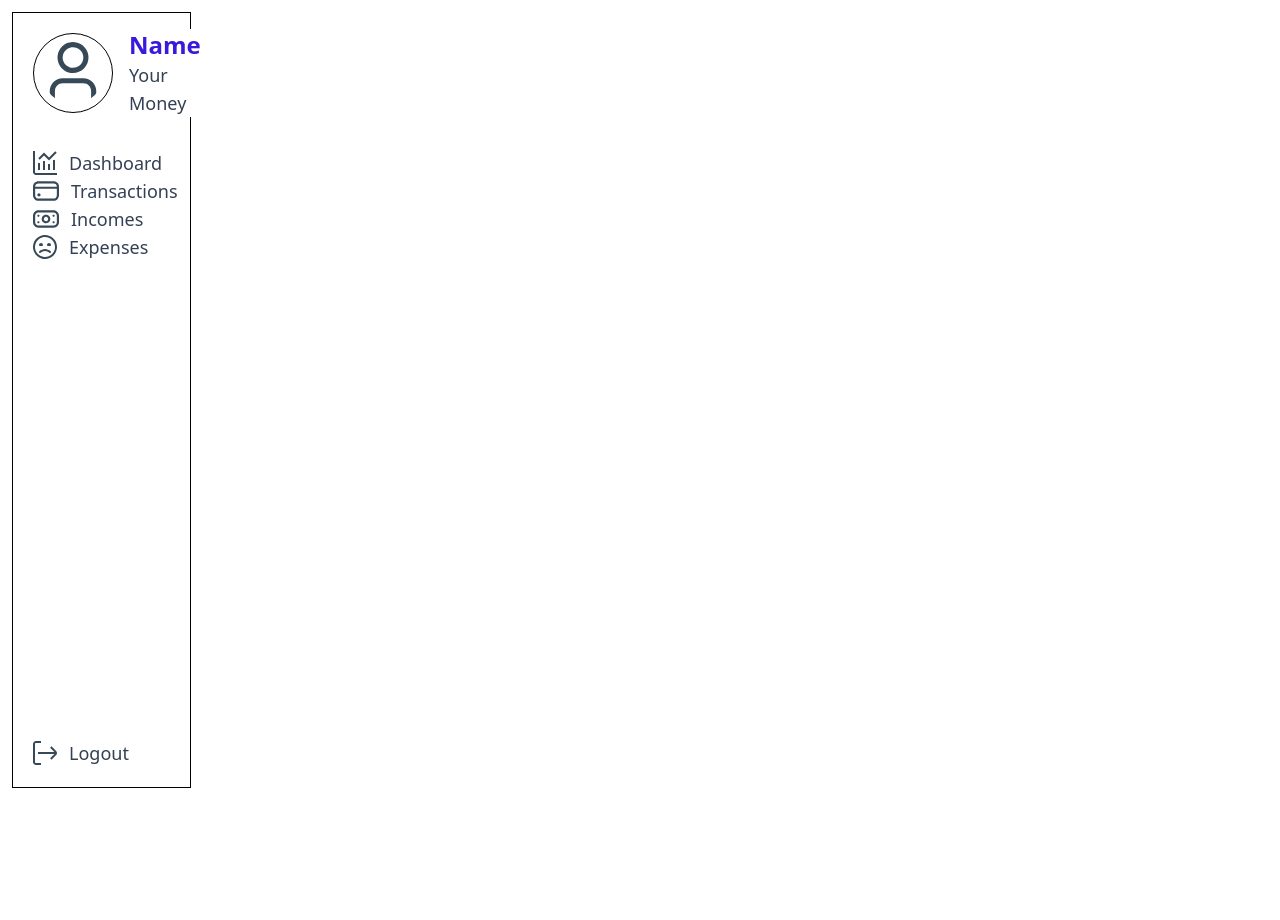
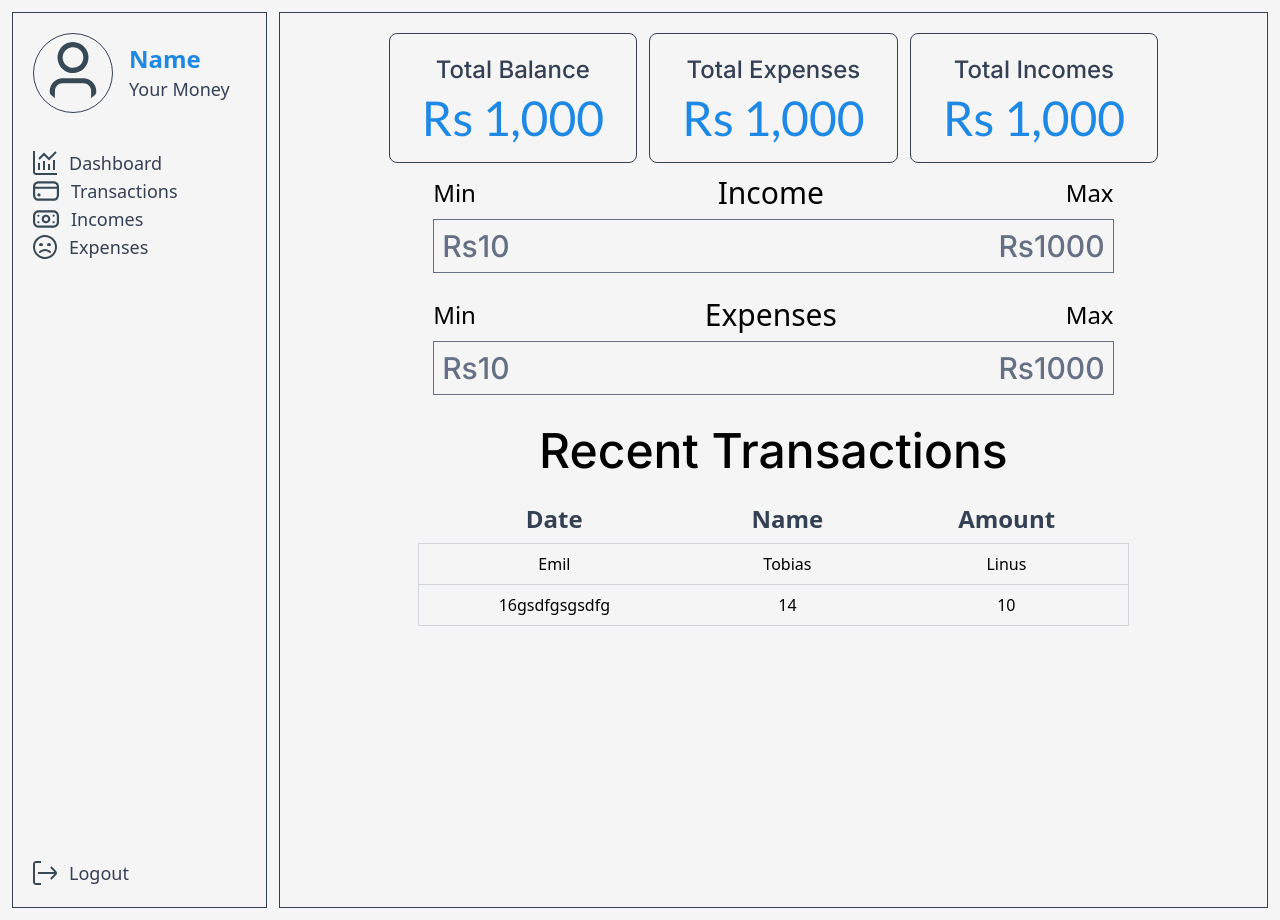
Before and after one commit to Karam-Abbas/Finance-Tracker, a React (Vite) app in the folder Client/: page /dashboard in a window 1280 px wide. Before the commit the page ends 800 px from the top, so only its background shows below. Built offline with nearby package versions, Linux system fonts and the light colour scheme.

Commit message:
bottom of the dashboard needs some fixing else dashboard is ready.

```diff
--- a/Client/index.html
+++ b/Client/index.html
@@ -6,13 +6,11 @@
     <link rel="preconnect" href="https://fonts.gstatic.com" crossorigin />
     <link rel="preconnect" href="https://fonts.googleapis.com" />
     <link rel="preconnect" href="https://fonts.gstatic.com" crossorigin />
+    <link rel="preconnect" href="https://fonts.googleapis.com" />
+    <link rel="preconnect" href="https://fonts.gstatic.com" crossorigin />
     <link
-      href="https://fonts.googleapis.com/css2?family=Karla:ital,wght@0,200..800;1,200..800&family=Lato:ital,wght@0,100;0,300;0,400;0,700;0,900;1,100;1,300;1,400;1,700;1,900&display=swap"
+      href="https://fonts.googleapis.com/css2?family=Inter:ital,opsz,wght@0,14..32,100..900;1,14..32,100..900&family=Karla:ital,wght@0,200..800;1,200..800&family=Lato:ital,wght@0,100;0,300;0,400;0,700;0,900;1,100;1,300;1,400;1,700;1,900&display=swap"
       rel="stylesheet"
-    />
-    <link
-      rel="stylesheet"
-      href="https://fonts.googleapis.com/css2?family=Inter:wght@300;400;500;600;700&display=swap"
     />
     <meta name="viewport" content="width=device-width, initial-scale=1.0" />
     <title>Finance Tracker</title>
--- a/Client/public/stylesheets/LogIn.css
+++ b/Client/public/stylesheets/LogIn.css
@@ -1,11 +1,12 @@
 :root {
   --primary-color: #344054;
   --secondary-color: #1adc30;
-  --accent-color: #371adc;
+  --accent-color: #1E88E5;
   --placeholder-color: #667085;
-  --main-background:white;
-  --containers-background:white;
+  --main-background:#F5F5F5;
+  --containers-background:#F5F5F5;
   --drop-shadow:black;
+  --danger:red;
 }
 
 [data-theme="dark"] {
@@ -16,11 +17,17 @@
 --main-background: #1c1f2a;    /* Dark background */
 --containers-background: #2a2d3e; /* Slightly lighter for containers */
 --drop-shadow: rgba(0, 0, 0, 1); /* Soft black for shadows */
+--danger: #fa5b59;
 }
 
 
 *{
   background-color: var(--main-background);
+}
+
+html,* {
+  margin: 0;
+  padding: 0;
 }
 
 .mainContainer {
--- a/Client/public/stylesheets/Sidebar.css
+++ b/Client/public/stylesheets/Sidebar.css
@@ -1,4 +1,4 @@
-*{
-    padding: 0;
-    margin: 0;
+* {
+  padding: 0;
+  margin: 0;
 }
--- a/Client/src/components/Dashboard.jsx
+++ b/Client/src/components/Dashboard.jsx
@@ -1,9 +1,102 @@
-import React from 'react'
-import {Sidebar} from './index.js'
+import React from "react";
+import { Sidebar } from "./index.js";
 
 const Dashboard = () => {
   return (
-    <Sidebar/>
-  )
-}
-export default Dashboard
+    <div className="flex flex-row items-center justify-center">
+      <Sidebar />
+      <div className="border-x border-y border-solid border-[--primary-color] h-[56rem] w-full mr-3 p-5">
+        <div className="flex flex-row items-center justify-center gap-3">
+          <div className="flex flex-col items-center justify-end gap-2 border-x border-y border-solid border-[--primary-color] px-8 py-5 rounded-lg">
+            <div className="text-2xl text-[--primary-color] font-medium font-inter">
+              Total Balance
+            </div>
+            <div className="text-5xl text-[--accent-color] font-medium font-lato">
+              Rs 1,000
+            </div>
+          </div>
+          <div className="flex flex-col items-center justify-end gap-2 border-x border-y border-solid border-[--primary-color] px-8 py-5 rounded-lg">
+            <div className="text-2xl text-[--primary-color] font-medium font-inter">
+              Total Expenses
+            </div>
+            <div className="text-5xl text-[--accent-color] font-medium font-lato">
+              Rs 1,000
+            </div>
+          </div>
+          <div className="flex flex-col items-center justify-end gap-2 border-x border-y border-solid border-[--primary-color] px-8 py-5 rounded-lg">
+            <div className="text-2xl text-[--primary-color] font-medium font-inter">
+              Total Incomes
+            </div>
+            <div className="text-5xl text-[--accent-color] font-medium font-lato">
+              Rs 1,000
+            </div>
+          </div>
+        </div>
+        <div className="flex flex-col items-center gap-2 px-5 py-3">
+          <div className="flex flex-row items-center justify-between w-3/4">
+            <span className="text-2xl font-medium">Min</span>
+            <span className="text-3xl font-medium">Income</span>
+            <span className="text-2xl font-medium">Max</span>
+          </div>
+          <div className="flex flex-row items-center justify-between w-3/4 border-x border-y border-[--placeholder-color] border-solid p-2">
+            <span className="text-3xl font-medium font-inter text-[--placeholder-color]">
+              Rs10
+            </span>
+            <span className="text-3xl font-medium font-inter text-[--placeholder-color]">
+              Rs1000
+            </span>
+          </div>
+        </div>
+        <div className="flex flex-col items-center gap-2 px-5 py-3">
+          <div className="flex flex-row items-center justify-between w-3/4">
+            <span className="text-2xl font-medium">Min</span>
+            <span className="text-3xl font-medium">Expenses</span>
+            <span className="text-2xl font-medium">Max</span>
+          </div>
+          <div className="flex flex-row items-center justify-between w-3/4 border-x border-y border-[--placeholder-color] border-solid p-2">
+            <span className="text-3xl font-medium font-inter text-[--placeholder-color]">
+              Rs10
+            </span>
+            <span className="text-3xl font-medium font-inter text-[--placeholder-color]">
+              Rs1000
+            </span>
+          </div>
+        </div>
+
+        <div className="flex items-center justify-center text-5xl font-medium font-inter p-5">
+          <p>Recent Transactions</p>
+        </div>
+        <div className="flex flex-col items-center justify-center  w-full">
+          <table class="w-3/4">
+            <thead>
+              <tr>
+                <th class=" px-4 py-2 text-center text-[--primary-color] text-2xl font-semibold">
+                  Date
+                </th>
+                <th class=" px-4 py-2 text-center text-[--primary-color] text-2xl font-semibold">
+                  Name
+                </th>
+                <th class=" px-4 py-2 text-center text-[--primary-color] text-2xl font-semibold">
+                  Amount
+                </th>
+              </tr>
+            </thead>
+            <tbody>
+              <tr class="bg-white hover:bg-gray-50 border border-x border-gray-300">
+                <td class="px-4 py-2 text-center">Emil</td>
+                <td class="px-4 py-2 text-center">Tobias</td>
+                <td class="px-4 py-2 text-center">Linus</td>
+              </tr>
+              <tr class="bg-white hover:bg-gray-50 border border-x border-gray-300">
+                <td class="px-4 py-2 text-center">16gsdfgsgsdfg</td>
+                <td class="px-4 py-2 text-center">14</td>
+                <td class="px-4 py-2 text-center">10</td>
+              </tr>
+            </tbody>
+          </table>
+        </div>
+      </div>
+    </div>
+  );
+};
+export default Dashboard;
--- a/Client/src/components/Header.jsx
+++ b/Client/src/components/Header.jsx
@@ -1,8 +1,14 @@
 import React from 'react'
-
+import {ThemeSwitch} from './index.js'
+import '../../public/stylesheets/LogIn.css'
 function Header() {
   return (
-    <div className='w-full h-6 bg-green-400'>Header</div>
+    <>
+    <div className='flex items-center justify-between h-6 px-7 py-5'>
+      <div className='text-[--primary-color] text-lg'>Finance Tracker</div>
+      <ThemeSwitch />
+    </div>
+    </>
   )
 }
 
--- a/Client/src/components/Sidebar.jsx
+++ b/Client/src/components/Sidebar.jsx
@@ -5,11 +5,11 @@ import "../../public/stylesheets/LogIn.css";
 const Sidebar = () => {
   return (
     <>
-      <div className="h-[97vh] border-solid border-y border-x border-black w-[14vw] p-5 m-3 flex flex-col">
+      <div className="h-[56rem] border-solid border-y border-x border-[--primary-color] w-[20rem] p-5 m-3 flex flex-col">
         <div className="flex flex-row items-start gap-4">
           <img
             src="../../public/images/user.svg"
-            className="w-20 h-20 p-2 rounded-full border-solid border-y border-x border-black"
+            className="w-20 h-20 p-2 rounded-full border-solid border-y border-x border-[--primary-color]"
           />
           <div className="h-20 flex flex-col items-start justify-center">
             <div className="text-2xl font-bold text-[--accent-color]">Name</div>
@@ -19,29 +19,28 @@ const Sidebar = () => {
           </div>
         </div>
         <div className="flex flex-col justify-between h-full">
-
           <div className="pt-9">
             <div className="flex flex-row gap-3 items-center justify-start hover:border-[--primary-color] hover:border-l-2 hover:px-2 hover:scale-105 hover:transition-all duration-100">
               <img src="../../public/images/chart-histogram.svg" className="" />
-              <a className="text-lg font-medium text-[--primary-color] hover: cursor-pointer">
+              <a className="text-lg font-normal text-[--primary-color] hover: cursor-pointer">
                 Dashboard
               </a>
             </div>
             <div className="flex flex-row gap-3 items-center justify-start hover:border-[--primary-color] hover:border-l-2 hover:px-2 hover:scale-105 hover:transition-all duration-100">
               <img src="../../public/images/credit-card.svg" className="" />
-              <a className="text-lg font-medium text-[--primary-color] hover: cursor-pointer">
+              <a className="text-lg font-normal text-[--primary-color] hover: cursor-pointer">
                 Transactions
               </a>
             </div>
             <div className="flex flex-row gap-3 items-center justify-start hover:border-[--primary-color] hover:border-l-2 hover:px-2 hover:scale-105 hover:transition-all duration-100">
               <img src="../../public/images/money.svg" className="" />
-              <a className="text-lg font-medium text-[--primary-color] hover: cursor-pointer">
+              <a className="text-lg font-normal text-[--primary-color] hover: cursor-pointer">
                 Incomes
               </a>
             </div>
             <div className="flex flex-row gap-3 items-center justify-start hover:border-[--primary-color] hover:border-l-2 hover:px-2 hover:scale-105 hover:transition-all duration-100">
               <img src="../../public/images/sad.svg" className="" />
-              <a className="text-lg font-medium text-[--primary-color] hover: cursor-pointer">
+              <a className="text-lg font-normal text-[--primary-color] hover: cursor-pointer">
                 Expenses
               </a>
             </div>
@@ -50,13 +49,12 @@ const Sidebar = () => {
           <div className="flex flex-row gap-3 items-center justify-start hover:border-[--primary-color] hover:border-l-2 hover:px-2 hover:scale-105 hover:transition-all duration-100">
             <img src="../../public/images/fi-rs-sign-out.svg" className="" />
             <a
-              className="text-lg font-medium text-[--primary-color] hover: cursor-pointer"
+              className="text-lg font-normal text-[--primary-color] hover: cursor-pointer"
               href=""
             >
               Logout
             </a>
           </div>
-
         </div>
       </div>
     </>
--- a/Client/tailwind.config.js
+++ b/Client/tailwind.config.js
@@ -9,6 +9,7 @@ export default {
       fontFamily: {
         karla: ['Karla', 'sans-serif'],
         lato: ['Lato', 'sans-serif'],
+        inter: ['Inter', 'sans-serif'],
     },
   },
   plugins: [],
```
Also changed, not shown: Client/public/images/chart-histogram.svg, Client/public/stylesheets/Dashboard.css (added).
